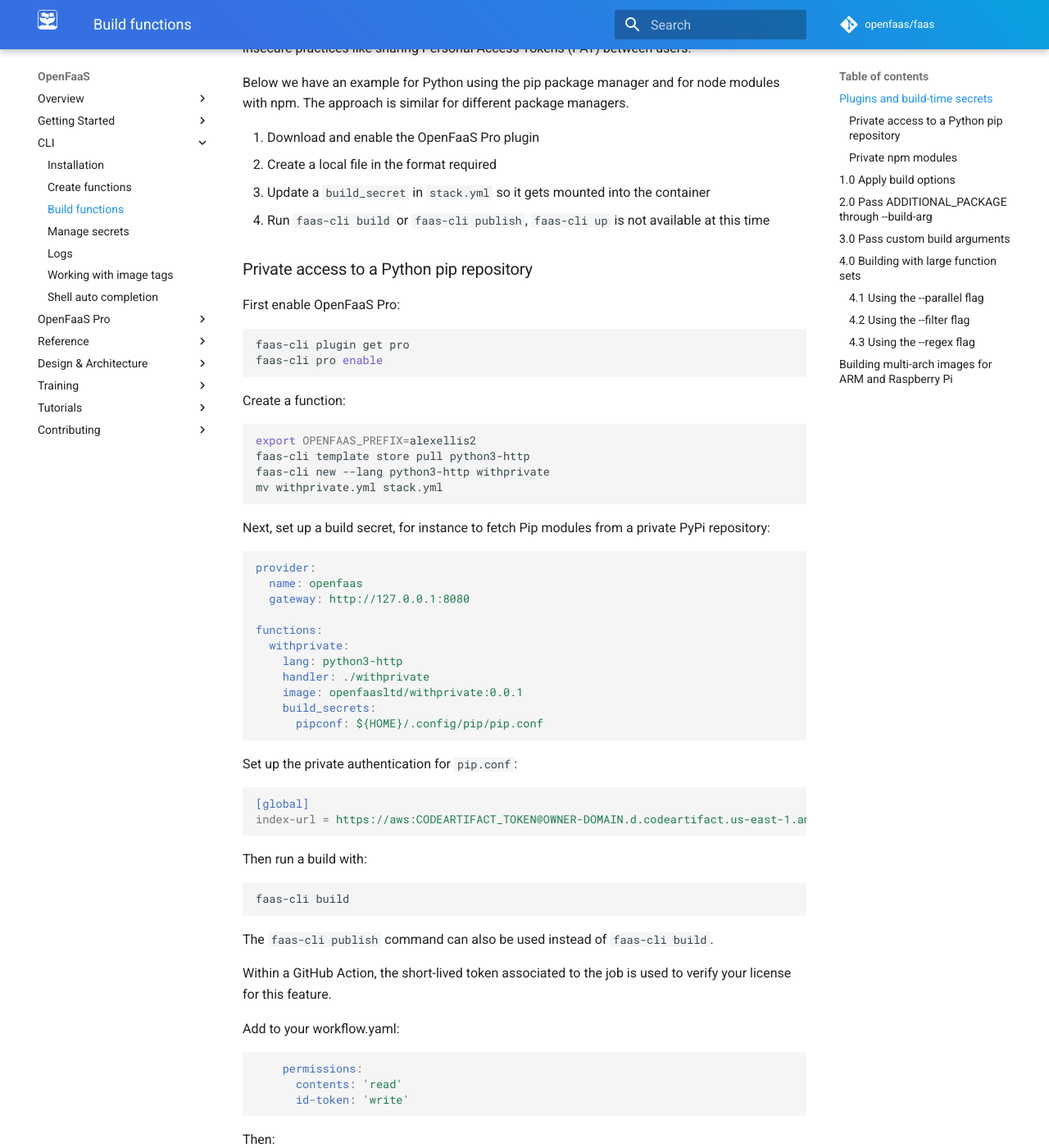
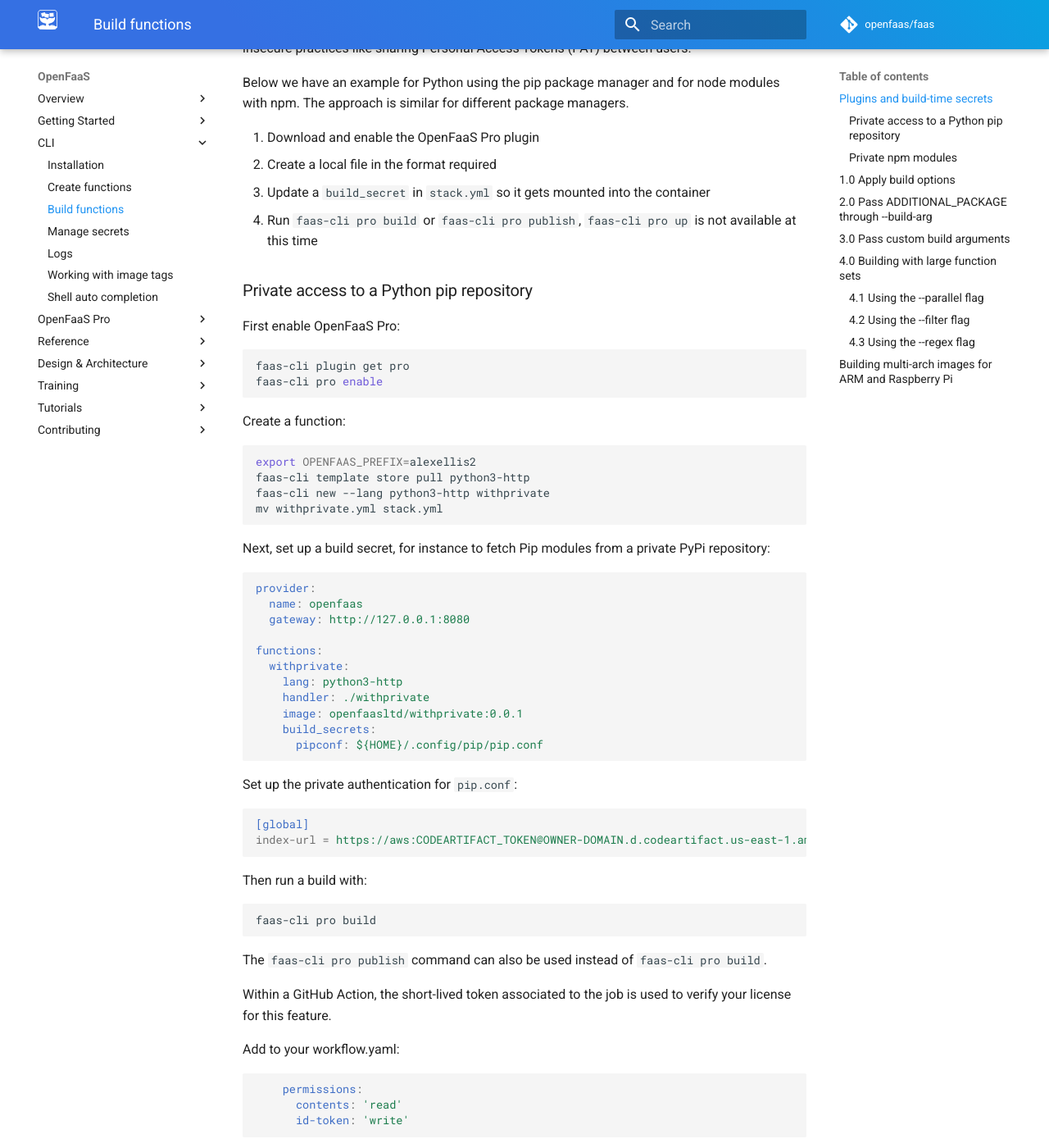
Before and after one commit to openfaas/docs, an MkDocs documentation site: the page built from docs/cli/build.md, in a window 1280 px wide and 1400 px high, scrolled down 1005 px. Shown: the whole window at 82% size. Built offline with MkDocs 1.6.1 and Material for MkDocs 9.7.7, drawn with Linux system fonts in a browser that asks for light colours; comment, search, counter and statistics services are not loaded.

Commit message:
Fix: use pro commands in examples for build-time secrets
Signed-off-by: Han Verstraete (OpenFaaS Ltd) <han@openfaas.com>

````diff
--- a/docs/cli/build.md
+++ b/docs/cli/build.md
@@ -37,7 +37,7 @@ Below we have an example for Python using the pip package manager and for node m
 1. Download and enable the OpenFaaS Pro plugin
 2. Create a local file in the format required
 3. Update a `build_secret` in `stack.yml` so it gets mounted into the container
-4. Run `faas-cli build` or `faas-cli publish`, `faas-cli up` is not available at this time
+4. Run `faas-cli pro build` or `faas-cli pro publish`, `faas-cli pro up` is not available at this time
 
 ### Private access to a Python pip repository
 
@@ -83,10 +83,10 @@ index-url = https://aws:CODEARTIFACT_TOKEN@OWNER-DOMAIN.d.codeartifact.us-east-1
 Then run a build with:
 
 ```bash
-faas-cli build
+faas-cli pro build
 ```
 
-The `faas-cli publish` command can also be used instead of `faas-cli build`.
+The `faas-cli pro publish` command can also be used instead of `faas-cli pro build`.
 
 Within a GitHub Action, the short-lived token associated to the job is used to verify your license for this feature.
 
@@ -104,7 +104,7 @@ Then:
 faas-cli plugin get pro
 faas-cli pro enable
 
-faas-cli build / publish
+faas-cli pro build / publish
 ```
 
 You'll also need to update the Python template to mount the secret passed in from the OpenFaaS Pro plugin:
````
